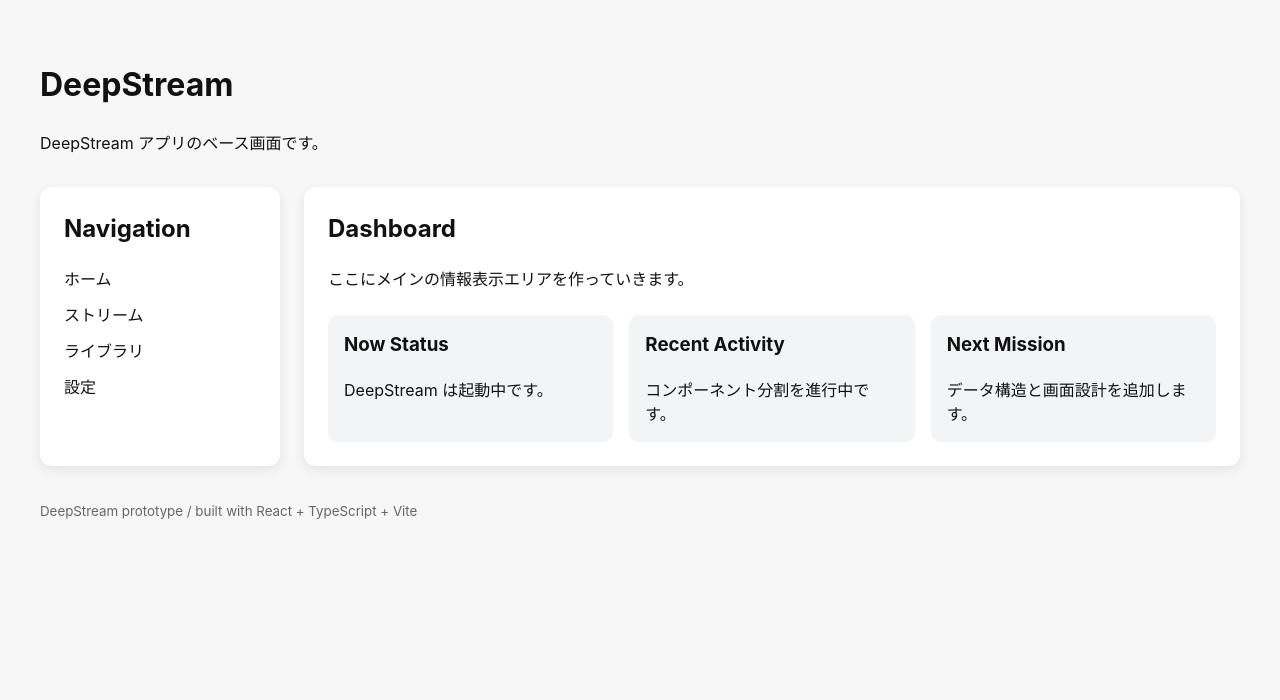
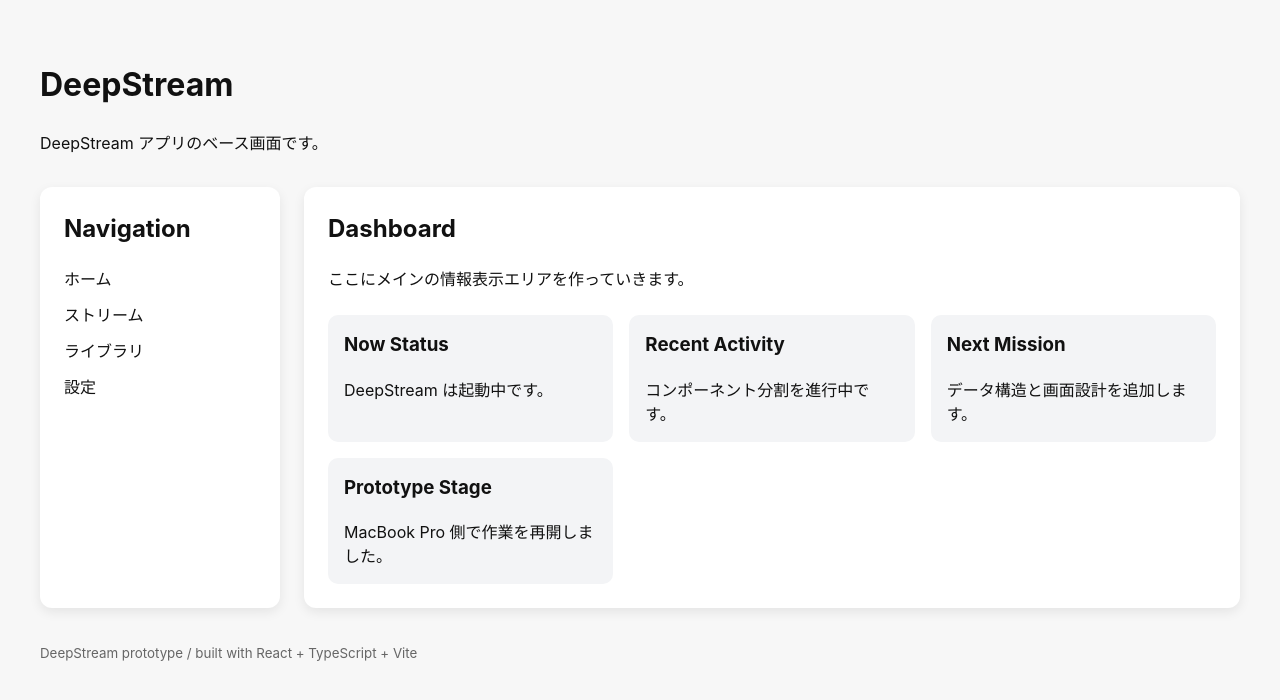
Before and after one commit to wwm001/deepstream, a React (Vite) app: page / in a window 1280 px wide. Shown: the top 700 px of the page. Built offline with nearby package versions, Linux system fonts and the light colour scheme.

Commit message:
Add prototype stage card

```diff
--- a/src/dashboardCards.ts
+++ b/src/dashboardCards.ts
@@ -11,4 +11,8 @@
     title: "Next Mission",
     description: "データ構造と画面設計を追加します。",
   },
+  {
+    title: "Prototype Stage",
+    description: "MacBook Pro 側で作業を再開しました。",
+  },
 ];
```
